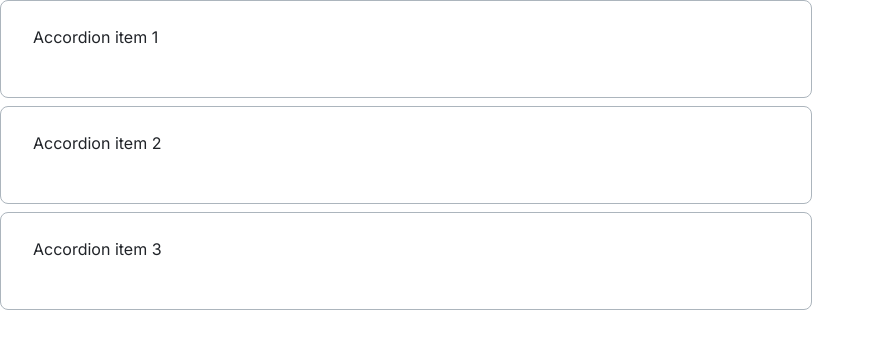
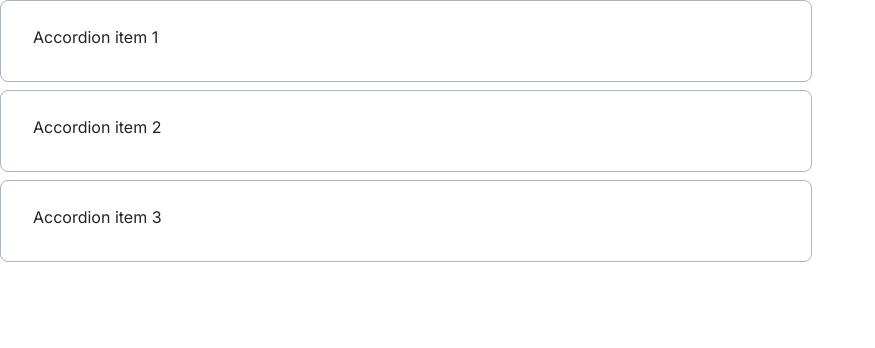
Before and after one commit to js-tasks-ru/htmlcss-20250313_grif5, a website: page 03-lection1/02-accordion/index.html in a window 1280 px wide. Shown: the whole page, without its empty margins (0-875 px from the left). Drawn offline with Linux system fonts and the light colour scheme.

Commit message:
corrects errors

```diff
--- a/03-lection1/02-accordion/accordion.css
+++ b/03-lection1/02-accordion/accordion.css
@@ -1,6 +1,6 @@
-.accordion {
+.accordion__item {
+  padding: 24px 48px 32px 32px;
   margin-bottom: 8px;
-  padding: 24px 48px 32px 32px;
   border: 1px solid var(--grey-3);
   border-radius: 8px;
   width: 730px;
@@ -10,16 +10,16 @@
   color: var(--black);
   background-color: var(--white);
 }
-.accordion:last-child {
+.accordion__item:last-child {
   margin-bottom: 0;
 }
 .accordion__summary {
-  margin-bottom: 16px;
   display: block;
 }
 .accordion__summary::-webkit-details-marker {
   display: none;
 }
 .accordion__text {
+  margin-top: 16px;
   color: var(--grey-4);
 }
--- a/03-lection1/02-accordion/index.html
+++ b/03-lection1/02-accordion/index.html
@@ -6,7 +6,8 @@
         <link rel="stylesheet" href="./accordion.css">
     </head>
     <body>
-        <details class='accordion'>
+        <div class="accordion">
+            <details class='accordion__item'>
                 <summary class='accordion__summary'>
                     Accordion item 1
                 </summary>
@@ -14,7 +15,7 @@
                     Amet minim mollit non deserunt ullamco est sit aliqua dolor do amet sint. Velit officia consequat duis enim velit mollit. Exercitation veniam consequat sunt nostrud amet.
                 </p>
             </details>
-        <details class='accordion'>
+            <details class='accordion__item'>
                 <summary class='accordion__summary'>
                     Accordion item 2
                 </summary>
@@ -22,7 +23,7 @@
                     Amet minim mollit non deserunt ullamco est sit aliqua dolor do amet sint. Velit officia consequat duis enim velit mollit. Exercitation veniam consequat sunt nostrud amet.
                 </p>
             </details>
-        <details class='accordion'>
+            <details class='accordion__item'>
                 <summary class='accordion__summary'>
                     Accordion item 3
                 </summary>
@@ -30,5 +31,6 @@
                     Amet minim mollit non deserunt ullamco est sit aliqua dolor do amet sint. Velit officia consequat duis enim velit mollit. Exercitation veniam consequat sunt nostrud amet.
                 </p>
             </details>
+        </div>
     </body>
 </html>
```
Lines whose indentation alone changed are shown as unchanged.
